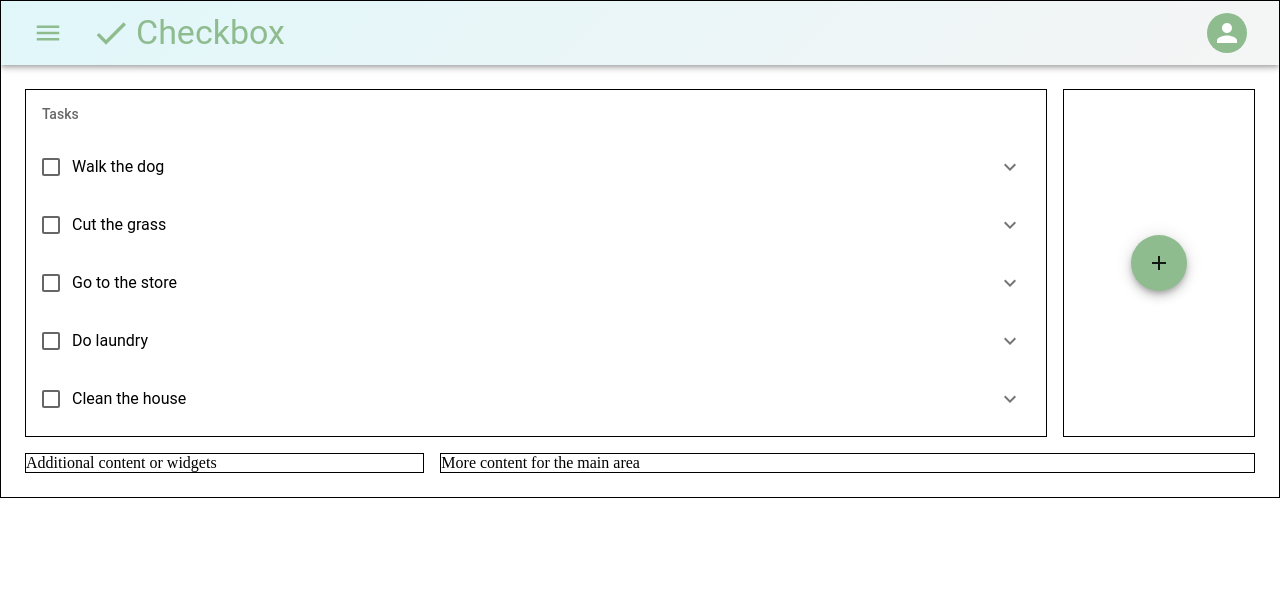
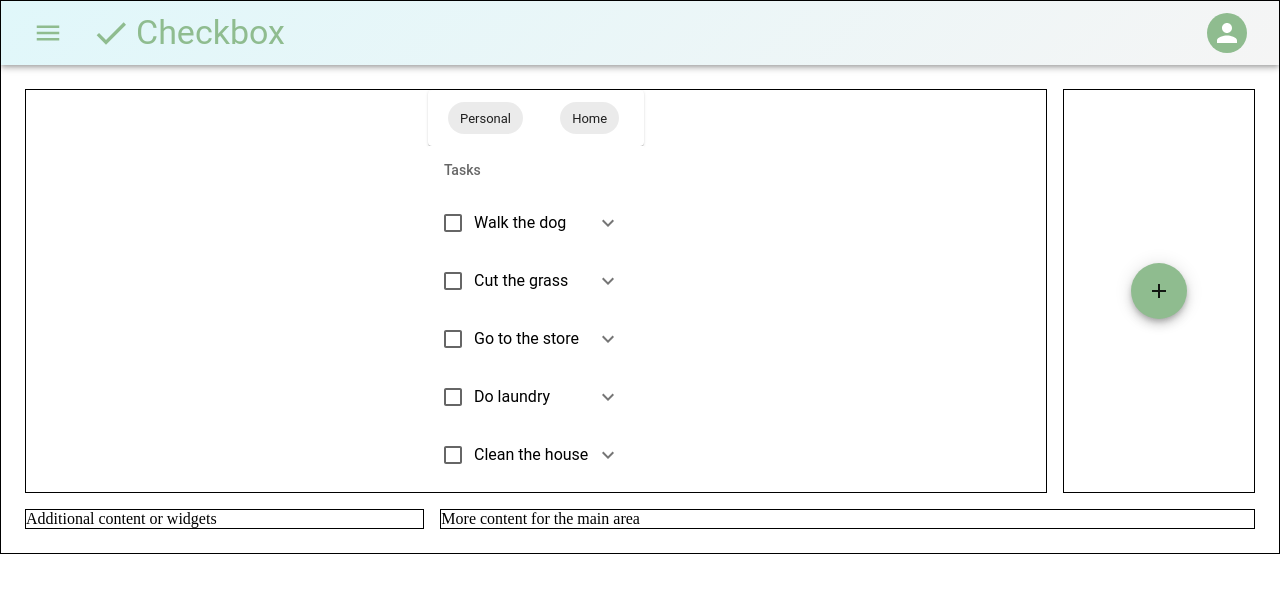
Before and after one commit to rymbowman/Task-Management-App---Frontend, a React (Vite) app in the folder Checkbox-Frontend/: page /dashboard in a window 1280 px wide. Shown: the top 592 px of the page. Built offline with nearby package versions, Linux system fonts and the light colour scheme.

Commit message:
Create Chips for each unique task category

```diff
--- a/Checkbox-Frontend/src/components/TaskContainer.jsx
+++ b/Checkbox-Frontend/src/components/TaskContainer.jsx
@@ -1,11 +1,15 @@
 import {
+  Box,
   Checkbox,
+  Chip,
   Collapse,
   IconButton,
   List,
   ListItemButton,
   ListItemText,
   ListSubheader,
+  Paper,
+  Tooltip,
 } from "@mui/material";
 import ExpandLess from "@mui/icons-material/ExpandLess";
 import ExpandMore from "@mui/icons-material/ExpandMore";
@@ -81,6 +85,10 @@ const tasks = [
 const TaskContainer = () => {
   const [openTasks, setOpenTasks] = useState([]);
 
+  const uniqueCategories = [
+    ...new Set(tasks.map((task) => task.details.category)),
+  ];
+
   const handleOpenDetails = (taskId) => {
     if (openTasks.includes(taskId)) {
       setOpenTasks(openTasks.filter((task) => task !== taskId));
@@ -90,6 +98,24 @@ const TaskContainer = () => {
   };
 
   return (
+    <Box>
+      <Paper
+        sx={{
+          display: "flex",
+          justifyContent: "center",
+          flexWrap: "wrap",
+          listStyle: "none",
+          p: 0.5,
+          m: 0,
+        }}
+        component="ul"
+      >
+        {uniqueCategories.map((category, index) => (
+          <ListItemButton key={index} component="li">
+            <Chip label={category} />
+          </ListItemButton>
+        ))}
+      </Paper>
       <List
         sx={{ width: "100%", bgcolor: "background.paper" }}
         component="nav"
@@ -98,7 +124,9 @@ const TaskContainer = () => {
         {tasks.map((task, index) => (
           <>
             <ListItemButton key={index} value={task.id}>
+              <Tooltip title="Task Completed?" placement="bottom">
                 <Checkbox edge="start" tabIndex={-1} disableRipple />
+              </Tooltip>
               <ListItemText primary={task.title} />
               {openTasks.includes(task.id) ? (
                 <IconButton onClick={() => handleOpenDetails(task.id)}>
@@ -135,6 +163,7 @@ const TaskContainer = () => {
           </>
         ))}
       </List>
+    </Box>
   );
 };
 
```
Lines whose indentation alone changed are shown as unchanged.
